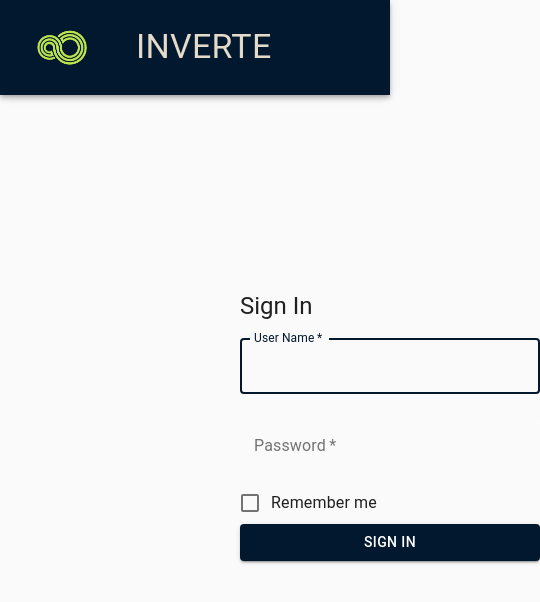
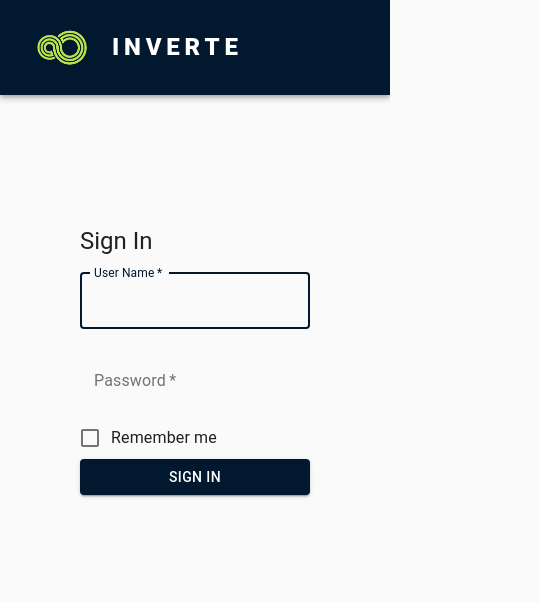
Before and after one commit to jarco0204/inverte-client-v2, a React (Create React App) app: page / in a window 390 px wide. Shown: the top 602 px of the page, 540 px wide, since content can reach past the window. Built offline with nearby package versions, Linux system fonts and the light colour scheme; no server answers; what @aws-amplify/pubsub, aws-amplify would draw is missing.

Commit message:
UI: Responsive Sign In Container

```diff
--- a/src/components/Header.js
+++ b/src/components/Header.js
@@ -1,61 +1,75 @@
+import logo from "../assets/img/inverte_green_logo.png";
+
+import AppBar from "@mui/material/AppBar";
+
 import { IconButton, Toolbar, Typography } from "@mui/material";
-// import logo from "./assets/img/inverte_green_logo.png";
-import logo from "../assets/img/inverte_green_logo.png";
-import { styled } from "@mui/material/styles";
-import MuiAppBar from "@mui/material/AppBar";
 
-const drawerWidth = 240;
+import Container from "@mui/material/Container";
 
-const AppBar = styled(MuiAppBar, {
-    shouldForwardProp: (prop) => prop !== "open",
-})(({ theme, open }) => ({
-    transition: theme.transitions.create(["margin", "width"], {
-        easing: theme.transitions.easing.sharp,
-        duration: theme.transitions.duration.leavingScreen,
-    }),
-    ...(open && {
-        width: `calc(100% - ${drawerWidth}px)`,
-        marginLeft: `${drawerWidth}px`,
-        transition: theme.transitions.create(["margin", "width"], {
-            easing: theme.transitions.easing.easeOut,
-            duration: theme.transitions.duration.enteringScreen,
-        }),
-    }),
-}));
-const Typographys = styled(Typography)(
-    ({ theme }) => `
-    color: ${theme.palette.secondary.main};
-    `,
-);
-
-function Header({ open, setOpen = console.log }) {
-    const handleDrawerOpen = () => {
-        setOpen(true);
-    };
-
+const ResponsiveAppBar = () => {
     return (
-        <AppBar open={open}>
-            <Toolbar>
+        <AppBar position="static">
+            <Container maxWidth="xl">
+                <Toolbar disableGutters>
                     <IconButton
                         color="inherit"
                         aria-label="open drawer"
-                    onClick={handleDrawerOpen}
                         edge="start"
-                    sx={{ mr: 2, ...(open && { display: "none" }) }}
+                        sx={{ display: { xs: "none", md: "flex" }, mr: 1 }}
                     >
-                    <img src={logo} alt="logo" style={{ maxWidth: "100px" }} />
-                </IconButton>
-                <Typographys
+                        <img
+                            src={logo}
+                            alt="logo"
+                            style={{ maxWidth: "100px" }}
+                        />
+                        <Typography
                             variant="h4"
                             noWrap
-                    component="div"
-                    sx={{ flexGrow: 1 }}
+                            component="a"
+                            sx={{
+                                mr: 2,
+                                display: { xs: "none", md: "flex" },
+                                fontWeight: 700,
+                                letterSpacing: ".3rem",
+                                color: "inherit",
+                                textDecoration: "none",
+                            }}
                         >
                             INVERTE
-                </Typographys>
+                        </Typography>
+                    </IconButton>
+
+                    <IconButton
+                        color="inherit"
+                        aria-label="open drawer"
+                        edge="start"
+                        sx={{ display: { xs: "flex", md: "none" }, mr: 1 }}
+                    >
+                        <img
+                            src={logo}
+                            alt="logo"
+                            style={{ maxWidth: "100px" }}
+                        />
+                        <Typography
+                            variant="h5"
+                            noWrap
+                            component="a"
+                            sx={{
+                                mr: 2,
+                                display: { xs: "flex", md: "none" },
+                                flexGrow: 2,
+                                fontWeight: 900,
+                                letterSpacing: ".3rem",
+                                color: "inherit",
+                                textDecoration: "none",
+                            }}
+                        >
+                            INVERTE
+                        </Typography>
+                    </IconButton>
                 </Toolbar>
+            </Container>
         </AppBar>
     );
-}
-
-export default Header;
+};
+export default ResponsiveAppBar;
--- a/src/components/SignIn.js
+++ b/src/components/SignIn.js
@@ -19,12 +19,12 @@ function SignIn({
     fetching,
 }) {
     return (
-        <Container sx={{ padding: 30 }} disableGutters={true}>
+        <Container sx={{ padding: 10 }} disableGutters={true}>
             <div
                 style={{
                     paddingTop: "50px",
                     margin: "auto",
-                    width: "300px",
+                    maxWidth: "300px",
                 }}
             >
                 <Typography component="h1" variant="h5">
--- a/src/containers/SignInContainer.js
+++ b/src/containers/SignInContainer.js
@@ -60,7 +60,6 @@ function SignInContainer({
     }
 
     return (
-        <>
         <Box>
             <SignIn
                 handleLogIn={handleLogIn}
@@ -72,7 +71,6 @@ function SignInContainer({
                 setPassword={setPassword}
             />
         </Box>
-        </>
     );
 }
 
```
Lines whose indentation alone changed are shown as unchanged.
